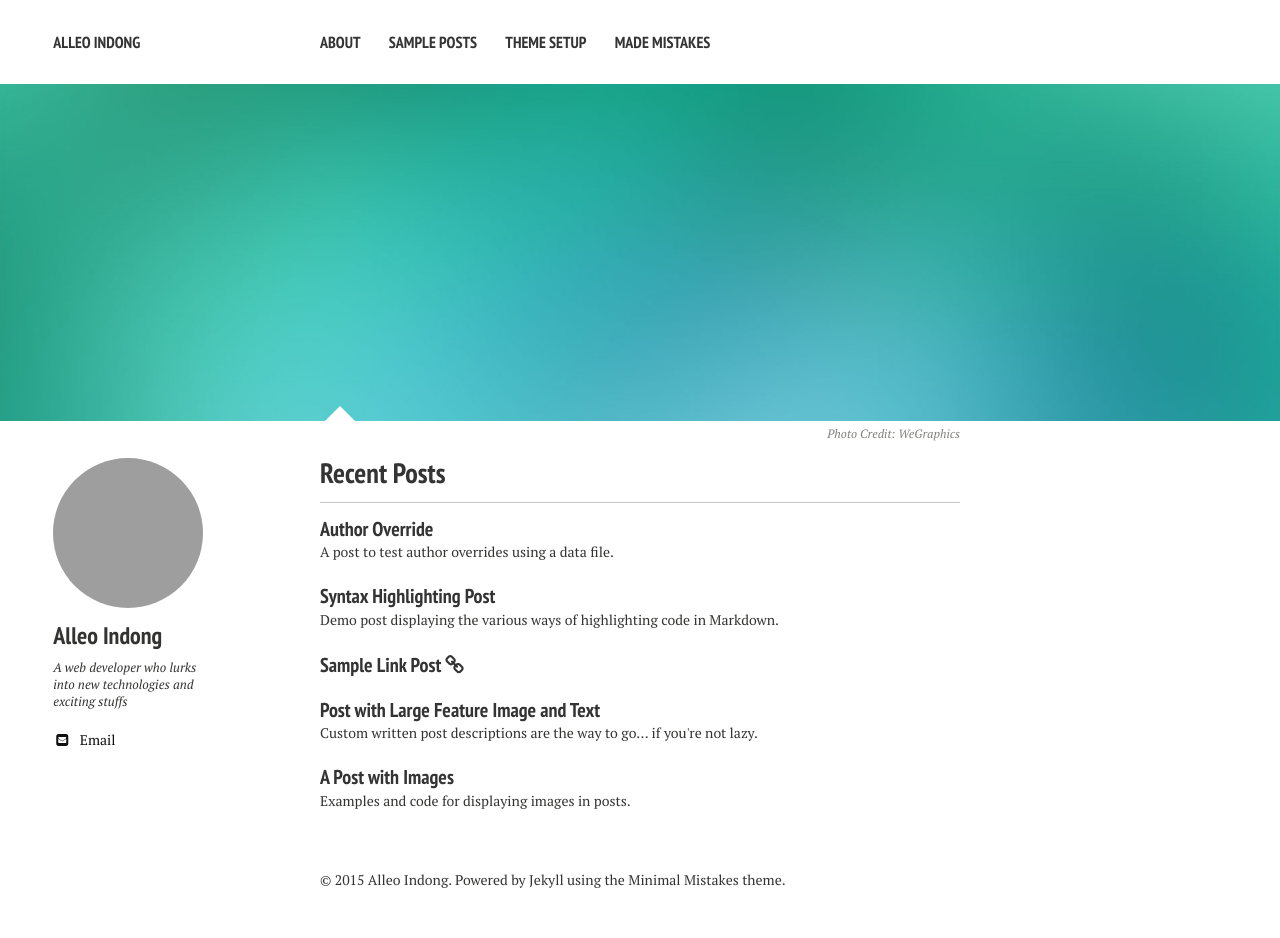
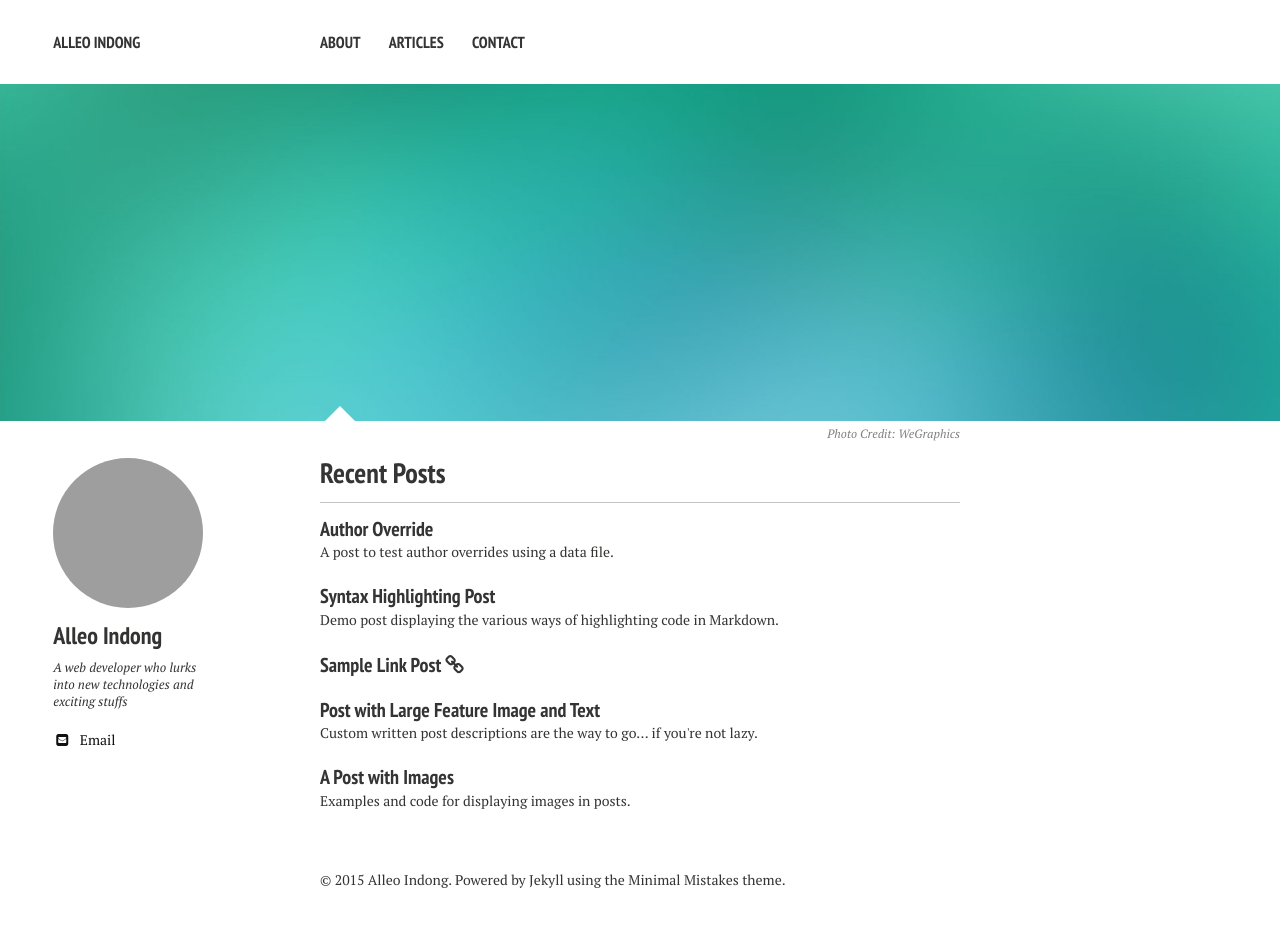
Before and after one commit to aindong/aindong.github.io, a Jekyll site: the page built from index.md, in a window 1280 px wide. Built offline with Jekyll 4.4.1, drawn with Linux system fonts in a browser that asks for light colours; nearby versions of some CDN libraries; grey boxes are pictures that could not be loaded.

Commit message:
updated navigation

```diff
--- a/_data/navigation.yml
+++ b/_data/navigation.yml
@@ -3,11 +3,8 @@
 - title: About
   url: /about/
 
-- title: Sample Posts
+- title: Articles
   url: /posts/
 
-- title: Theme Setup
-  url: /theme-setup/
-
-- title: Made Mistakes
-  url: http://mademistakes.com
+- title: Contact
+  url: /contact/
```
